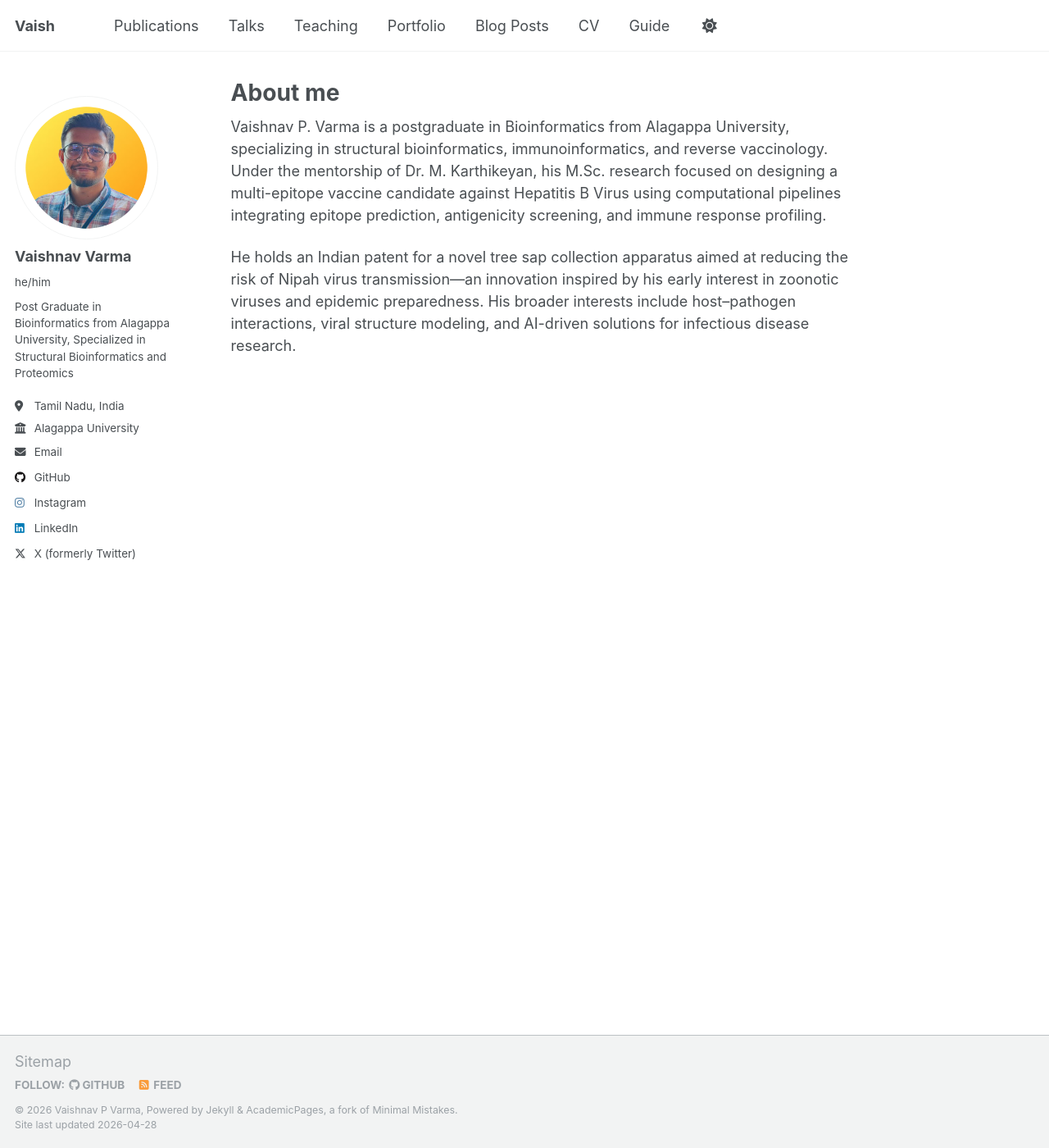
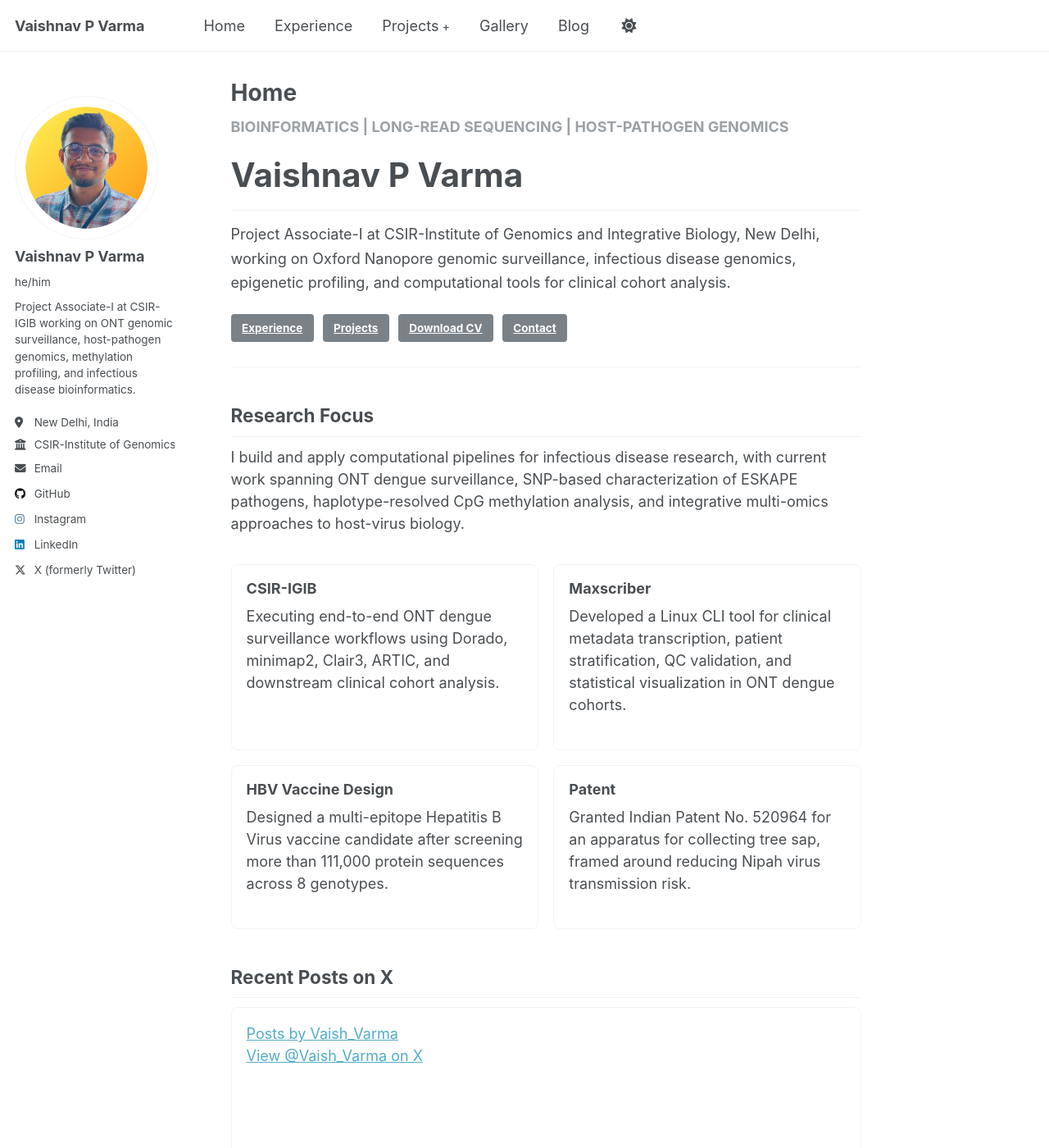
Before and after one commit to vaishnavpvarma/vaishnavpvarma.github.io, a Jekyll site: the page built from _pages/about.md, in a window 1280 px wide and 1400 px high. Shown: the whole window at 82% size. Built offline with Jekyll 4.4.1, drawn with Linux system fonts in a browser that asks for light colours; a script that is not in the unit is left out; comment, search, counter and statistics services are not loaded.

Commit message:
Updated - April 2026

```diff
--- a/_config.yml
+++ b/_config.yml
@@ -9,10 +9,10 @@
 # Basic Site Settings
 locale                   : "en-US"
 site_theme               : "default"
-title                    : "Vaish"
+title                    : "Vaishnav P Varma"
 title_separator          : "-"
 name                     : &name "Vaishnav P Varma"
-description              : &description "Bioinformatician"
+description              : &description "Bioinformatician and computational genomics researcher working on long-read sequencing, host-pathogen genomics, and infectious disease surveillance."
 url                      : https://vaishnavpvarma.github.io # the base hostname & protocol for your site e.g. "https://[your GitHub username].github.io" or if you already have some other page hosted on Github then use "https://[your GitHub username].github.io/[Your Repo Name]"
 baseurl                  : "" # the subpath of your site, e.g. "/blog"
 repository               : "vaishnavpvarma.github.io"
@@ -23,11 +23,11 @@ repository               : "vaishnavpvarma.github.io"
 author:
   # Biographic information
   avatar           : "Profile picture - Professional bg - Vaish.png"
-  name             : "Vaishnav Varma"
+  name             : "Vaishnav P Varma"
   pronouns         : "he/him"
-  bio              : "Post Graduate in Bioinformatics from Alagappa University, Specialized in Structural Bioinformatics and Proteomics"
-  location         : "Tamil Nadu, India"
-  employer         : "Alagappa University"
+  bio              : "Project Associate-I at CSIR-IGIB working on ONT genomic surveillance, host-pathogen genomics, methylation profiling, and infectious disease bioinformatics."
+  location         : "New Delhi, India"
+  employer         : "CSIR-Institute of Genomics and Integrative Biology"
   uri              : # URL
   email            : "vaishnavpvarma@gmail.com"
 
--- a/_includes/masthead.html
+++ b/_includes/masthead.html
@@ -13,7 +13,21 @@
             {% else %}
               {% assign domain = base_path %}
             {% endif %}
-            <li class="masthead__menu-item"><a href="{{ domain }}{{ link.url }}">{{ link.title }}</a></li>
+            <li class="masthead__menu-item{% if link.children %} masthead__menu-item--has-children{% endif %}">
+              <a href="{{ domain }}{{ link.url }}">{{ link.title }}</a>
+              {% if link.children %}
+                <ul class="masthead__submenu">
+                  {% for child in link.children %}
+                    {% if child.url contains 'http' %}
+                      {% assign child_domain = '' %}
+                    {% else %}
+                      {% assign child_domain = base_path %}
+                    {% endif %}
+                    <li><a href="{{ child_domain }}{{ child.url }}">{{ child.title }}</a></li>
+                  {% endfor %}
+                </ul>
+              {% endif %}
+            </li>
           {% endfor %}
           <li id="theme-toggle" class="masthead__menu-item persist tail">
             <a><i id="theme-icon" class="fa-solid fa-sun" aria-hidden="true" title="toggle theme"></i></a>
--- a/_pages/about.md
+++ b/_pages/about.md
@@ -1,12 +1,53 @@
 ---
 permalink: /
-title: "About me"
+title: "Home"
 author_profile: true
 redirect_from:
   - /about/
   - /about.html
 ---
 
-Vaishnav P. Varma is a postgraduate in Bioinformatics from Alagappa University, specializing in structural bioinformatics, immunoinformatics, and reverse vaccinology. Under the mentorship of Dr. M. Karthikeyan, his M.Sc. research focused on designing a multi-epitope vaccine candidate against Hepatitis B Virus using computational pipelines integrating epitope prediction, antigenicity screening, and immune response profiling.
+<section class="cv-hero">
+  <p class="cv-kicker">Bioinformatics | Long-read sequencing | Host-pathogen genomics</p>
+  <h2>Vaishnav P Varma</h2>
+  <p class="cv-lede">Project Associate-I at CSIR-Institute of Genomics and Integrative Biology, New Delhi, working on Oxford Nanopore genomic surveillance, infectious disease genomics, epigenetic profiling, and computational tools for clinical cohort analysis.</p>
+  <div class="cv-actions">
+    <a class="btn btn--primary" href="/experience/">Experience</a>
+    <a class="btn" href="/projects/">Projects</a>
+    <a class="btn" href="/files/Vaishnav_Varma_CV.pdf" download>Download CV</a>
+    <a class="btn" href="mailto:vaishnavpvarma@gmail.com">Contact</a>
+  </div>
+</section>
 
-He holds an Indian patent for a novel tree sap collection apparatus aimed at reducing the risk of Nipah virus transmission—an innovation inspired by his early interest in zoonotic viruses and epidemic preparedness. His broader interests include host–pathogen interactions, viral structure modeling, and AI-driven solutions for infectious disease research.
+<section class="cv-section">
+  <h2>Research Focus</h2>
+  <p>I build and apply computational pipelines for infectious disease research, with current work spanning ONT dengue surveillance, SNP-based characterization of ESKAPE pathogens, haplotype-resolved CpG methylation analysis, and integrative multi-omics approaches to host-virus biology.</p>
+</section>
+
+<section class="cv-highlight-grid">
+  <article>
+    <h3>CSIR-IGIB</h3>
+    <p>Executing end-to-end ONT dengue surveillance workflows using Dorado, minimap2, Clair3, ARTIC, and downstream clinical cohort analysis.</p>
+  </article>
+  <article>
+    <h3>Maxscriber</h3>
+    <p>Developed a Linux CLI tool for clinical metadata transcription, patient stratification, QC validation, and statistical visualization in ONT dengue cohorts.</p>
+  </article>
+  <article>
+    <h3>HBV Vaccine Design</h3>
+    <p>Designed a multi-epitope Hepatitis B Virus vaccine candidate after screening more than 111,000 protein sequences across 8 genotypes.</p>
+  </article>
+  <article>
+    <h3>Patent</h3>
+    <p>Granted Indian Patent No. 520964 for an apparatus for collecting tree sap, framed around reducing Nipah virus transmission risk.</p>
+  </article>
+</section>
+
+<section class="cv-section">
+  <h2>Recent Posts on X</h2>
+  <div class="x-embed">
+    <a class="twitter-timeline" data-height="520" data-chrome="noheader nofooter transparent" href="https://twitter.com/Vaish_Varma?ref_src=twsrc%5Etfw">Posts by Vaish_Varma</a>
+    <script async src="https://platform.twitter.com/widgets.js" charset="utf-8"></script>
+    <p class="x-fallback"><a href="https://twitter.com/Vaish_Varma">View @Vaish_Varma on X</a></p>
+  </div>
+</section>
--- a/_pages/year-archive.html
+++ b/_pages/year-archive.html
@@ -1,7 +1,7 @@
 ---
 layout: archive
 permalink: /year-archive/
-title: "Blog posts"
+title: "Blog"
 author_profile: true
 redirect_from:
   - /wordpress/blog-posts/
--- /dev/null
+++ b/_sass/layout/_site-rewrite.scss
@@ -0,0 +1,152 @@
+.masthead__menu-item--has-children {
+  position: relative;
+
+  > a::after {
+    content: " +";
+    font-size: 0.8em;
+  }
+
+  &:hover .masthead__submenu,
+  &:focus-within .masthead__submenu {
+    display: block;
+  }
+}
+
+.masthead__submenu {
+  background: var(--global-bg-color);
+  border: 1px solid var(--global-border-color);
+  box-shadow: 0 0.25rem 0.75rem rgba(0, 0, 0, 0.12);
+  display: none;
+  left: 0;
+  list-style: none;
+  margin: 0;
+  min-width: 11rem;
+  padding: 0.35rem 0;
+  position: absolute;
+  top: 100%;
+  z-index: 20;
+
+  li {
+    display: block;
+    margin: 0;
+  }
+
+  a {
+    display: block;
+    padding: 0.45rem 0.8rem;
+    white-space: nowrap;
+  }
+}
+
+.cv-hero,
+.cv-section,
+.cv-highlight-grid,
+.project-grid,
+.gallery-grid {
+  margin-bottom: 2rem;
+}
+
+.cv-hero {
+  border-bottom: 1px solid var(--global-border-color);
+  padding-bottom: 1.5rem;
+
+  h2 {
+    font-size: 2.25rem;
+    line-height: 1.1;
+    margin: 0.25rem 0 0.75rem;
+  }
+}
+
+.cv-hero--compact h2 {
+  font-size: 1.8rem;
+}
+
+.cv-kicker {
+  color: var(--global-text-color-light);
+  font-size: 0.78rem;
+  font-weight: 700;
+  letter-spacing: 0;
+  margin-bottom: 0.35rem;
+  text-transform: uppercase;
+}
+
+.cv-lede {
+  font-size: 1.05rem;
+  line-height: 1.65;
+}
+
+.cv-actions {
+  display: flex;
+  flex-wrap: wrap;
+  gap: 0.6rem;
+  margin-top: 1rem;
+}
+
+.cv-highlight-grid,
+.project-grid,
+.gallery-grid {
+  display: grid;
+  gap: 1rem;
+  grid-template-columns: repeat(auto-fit, minmax(14rem, 1fr));
+}
+
+.cv-highlight-grid article,
+.project-grid article,
+.timeline-item,
+.cv-callout,
+.gallery-grid figure,
+.x-embed {
+  border: 1px solid var(--global-border-color);
+  border-radius: 8px;
+  padding: 1rem;
+}
+
+.project-grid h2,
+.cv-highlight-grid h3,
+.timeline-item h3 {
+  margin-top: 0;
+}
+
+.timeline-list {
+  display: grid;
+  gap: 1rem;
+}
+
+.skill-cloud {
+  display: flex;
+  flex-wrap: wrap;
+  gap: 0.45rem;
+
+  span {
+    border: 1px solid var(--global-border-color);
+    border-radius: 999px;
+    font-size: 0.82rem;
+    padding: 0.25rem 0.6rem;
+  }
+}
+
+.gallery-grid figure {
+  margin: 0;
+}
+
+.gallery-grid img {
+  aspect-ratio: 4 / 3;
+  display: block;
+  object-fit: contain;
+  width: 100%;
+}
+
+.gallery-grid figcaption {
+  color: var(--global-text-color-light);
+  font-size: 0.85rem;
+  margin-top: 0.6rem;
+}
+
+.x-embed {
+  min-height: 12rem;
+}
+
+.x-fallback {
+  font-size: 0.85rem;
+  margin-bottom: 0;
+}
--- a/assets/css/main.scss
+++ b/assets/css/main.scss
@@ -27,6 +27,7 @@
     "layout/notices",
     "layout/masthead",
     "layout/navigation",
+    "layout/site-rewrite",
     "layout/footer",
     "syntax",
 
```
Also changed, not shown: _data/navigation.yml (+12 -18 lines), _pages/experience.md (added, +74 -0 lines), _pages/gallery.md (added, +19 -0 lines), _pages/patent.md (added, +22 -0 lines), _pages/projects.md (added, +25 -0 lines), _posts/2026-04-28-research-notes.md (added, +10 -0 lines), 1 other file.
